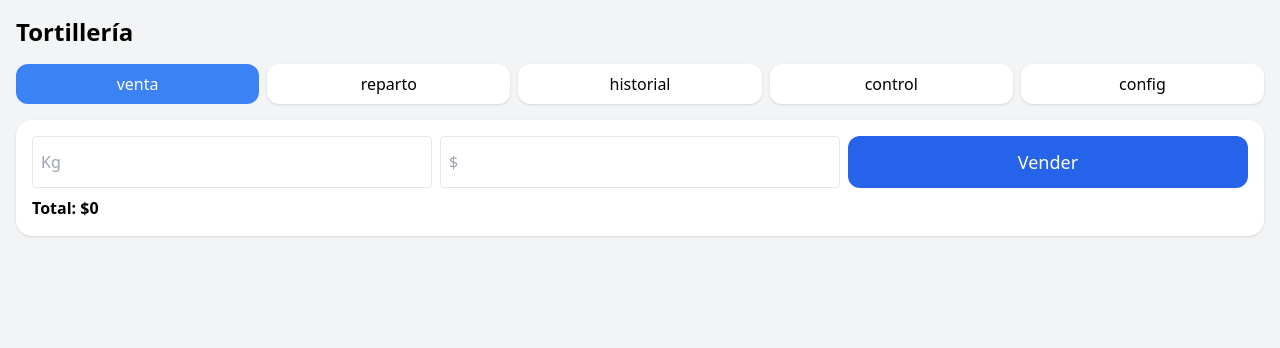
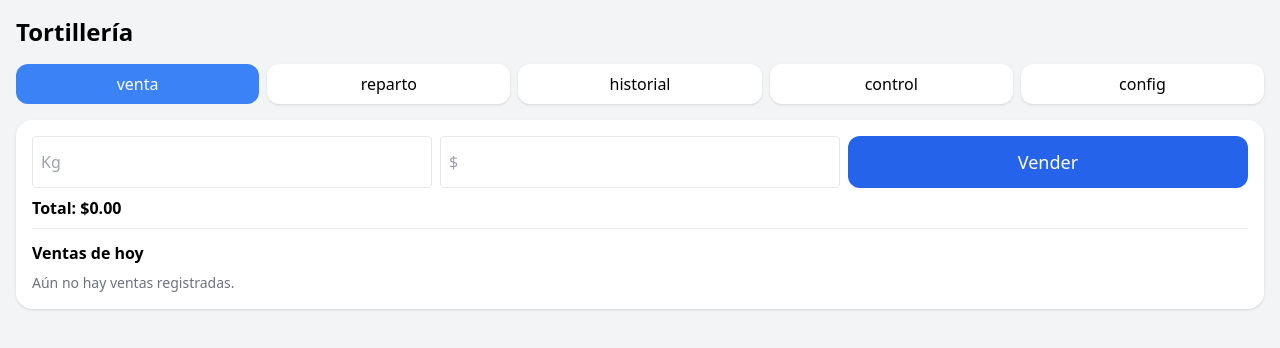
Before and after one commit to sebastian95ramos-wq/Torti-control, a React (Vite) app: page / in a window 1280 px wide. Shown: the top 348 px of the page. Built offline with nearby package versions, Linux system fonts and the light colour scheme.

Commit message:
Cambio en historiales
Se restauró el historial de ventas del día

```diff
--- a/src/App.jsx
+++ b/src/App.jsx
@@ -246,9 +246,17 @@ export default function App(){
               }}/>
             <button className="bg-blue-600 text-white w-1/3 p-3 rounded-xl text-lg" onClick={registrarVenta}>Vender</button>
           </div>
-          <p className="font-bold">Total: ${totalPesos}</p>
-
-
+          <p className="font-bold">Total: ${totalPesos.toFixed(2)}</p>
+          <div className="mt-3 border-t pt-3 space-y-2">
+            <h3 className="font-semibold">Ventas de hoy</h3>
+            {historialVentas.length===0 && <p className="text-sm text-gray-500">Aún no hay ventas registradas.</p>}
+            {[...historialVentas].reverse().map((v,i)=>(
+              <div key={i} className="flex justify-between gap-2 border-b py-2 text-sm">
+                <span>{v.fecha || dayKey} · {v.hora || 'Hora no disponible'}</span>
+                <span className="font-medium">{Number(v.kg||0).toFixed(2)} kg · ${Number(v.pesos||0).toFixed(2)}</span>
+              </div>
+            ))}
+          </div>
         </div>
       )}
 
@@ -372,9 +380,20 @@ export default function App(){
             </div>;
           })() : (()=>{
             const lista=movimientosReparto.filter(m=>m.fecha===fechaHistorial);
+            const resumen=archive[fechaHistorial];
             return <div className="space-y-2">
+              {lista.length===0 && resumen?.clientes?.length>0 && <div className="rounded-lg bg-blue-50 p-3 text-sm space-y-2">
+                <p className="font-semibold">Resumen recuperado del cierre de {fechaHistorial}</p>
+                <p className="text-gray-600">Estos son los acumulados que quedaron guardados al cerrar ese día. No son movimientos individuales; no se conservaron sus horas.</p>
+                {resumen.clientes.filter(c=>Number(c.hoy||0)>0 || Number(c.devHoy||0)>0 || Number(c.pagadoHoy||0)>0).map((c,i)=>(
+                  <div key={i} className="border-t pt-2">
+                    <p className="font-medium">{c.nombre}</p>
+                    <p>Entregados: {Number(c.hoy||0)} kg · Devoluciones registradas: {Number(c.devHoy||0)} kg · Cobrado: ${Number(c.pagadoHoy||0).toFixed(2)}</p>
+                  </div>
+                ))}
+              </div>}
               <p className="font-semibold">{lista.length} movimientos</p>
-              {lista.length===0 && <p className="text-sm text-gray-500">No hay movimientos registrados en esta fecha.</p>}
+              {lista.length===0 && !resumen?.clientes?.length && <p className="text-sm text-gray-500">No hay movimientos registrados en esta fecha. Los movimientos anteriores a la instalación del historial no se pueden reconstruir individualmente.</p>}
               {lista.map((m,i)=><div key={i} className="border-b py-2 text-sm">
                 <p className="font-semibold">{m.cliente} · {m.tipo}</p>
                 <p className="text-gray-600">{m.fecha} · {m.hora}{m.tipo==='Devolución' && m.fechaEntrega ? ` · Corresponde a ${m.fechaEntrega}` : ''}</p>
```
